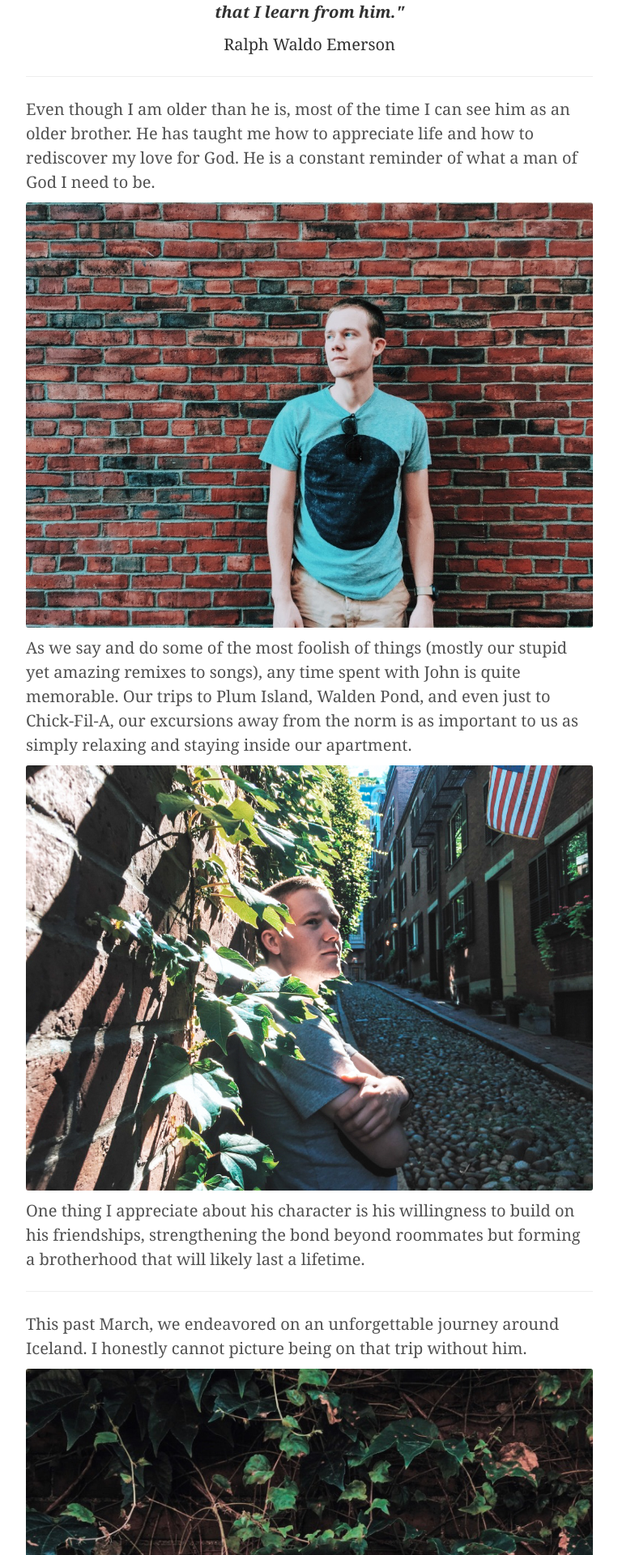
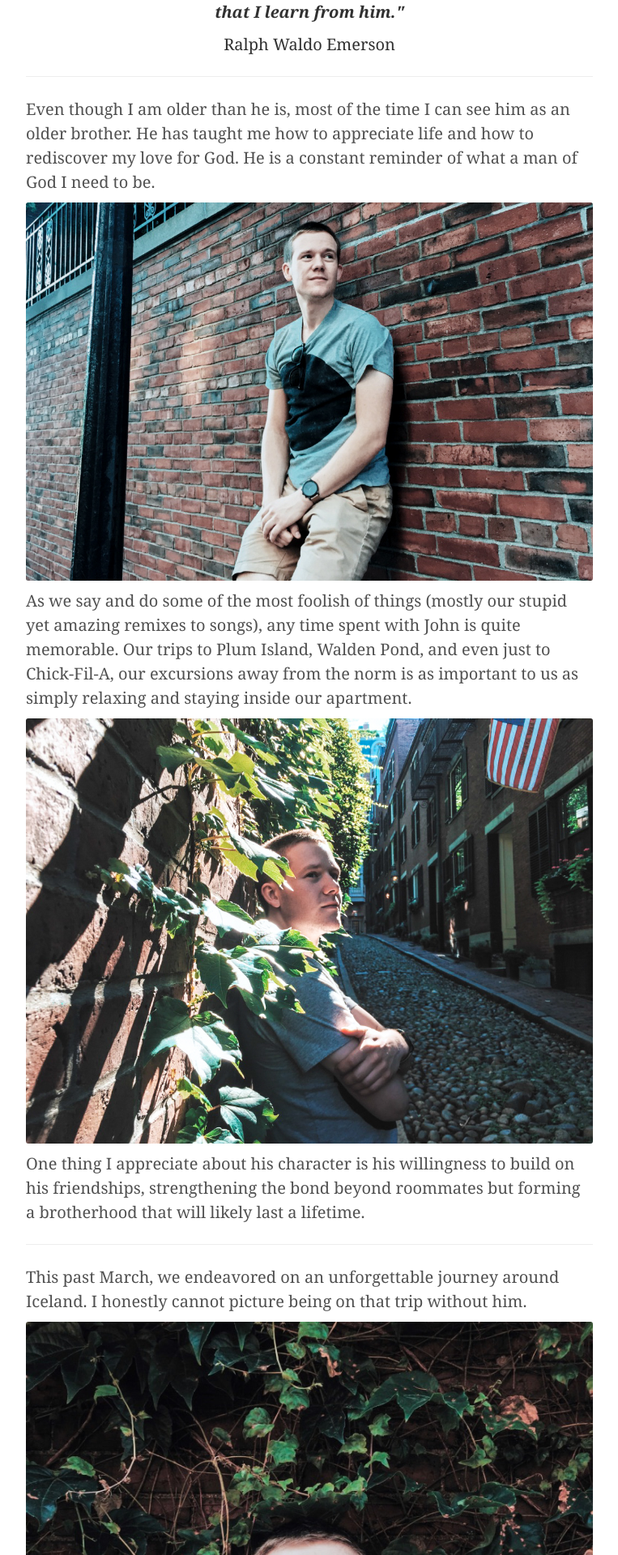
Before and after one commit to thejohnsullivan/McLeian, a Jekyll site: the page built from _posts/2016-07-24-john-sullivan.md, in a window 1280 px wide. Shown: the part 3546-5466 px from the top of the page at 81% size, without its empty margins (258-1021 px from the left). Built offline with Jekyll 4.4.1, drawn with Linux system fonts in a browser that asks for light colours; some web fonts are replaced; comment, search, counter and statistics services are not loaded.

Commit message:
Update 2016-07-24-john-sullivan.md

```diff
--- a/_posts/2016-07-24-john-sullivan.md
+++ b/_posts/2016-07-24-john-sullivan.md
@@ -48,7 +48,7 @@ Last summer, John spent 6 months in California interning and working at the Appl
 
 Even though I am older than he is, most of the time I can see him as an older brother. He has taught me how to appreciate life and how to rediscover my love for God. He is a constant reminder of what a man of God I need to be.
 
-{% include image.html url="/assets/images/John-11.JPG" %}
+{% include image.html url="/assets/images/John-12.JPG" %}
 
 As we say and do some of the most foolish of things (mostly our stupid yet amazing remixes to songs), any time spent with John is quite memorable. Our trips to Plum Island, Walden Pond, and even just to Chick-Fil-A, our excursions away from the norm is as important to us as simply relaxing and staying inside our apartment.
 
```
